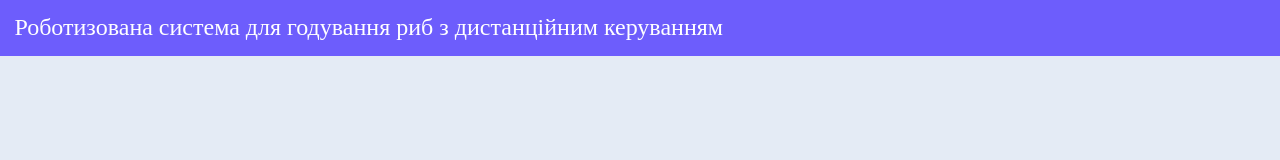
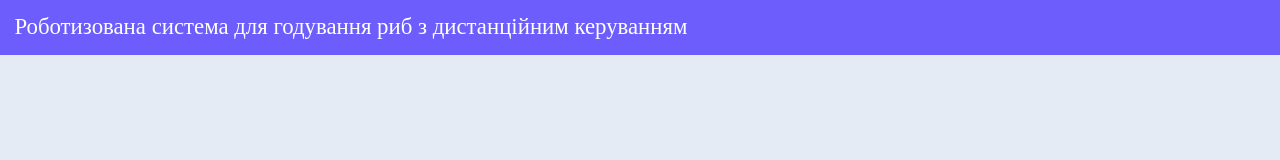
Before and after one commit to FilonenkoDima/FishFeeder, a plain HTML site: page index.html in a window 1280 px wide. Shown: the top 160 px of the page. Drawn offline with nearby package versions, Linux system fonts and the light colour scheme; no server answers.

Commit message:
edit font sixe in header

```diff
--- a/assets/css/style.css
+++ b/assets/css/style.css
@@ -103,7 +103,7 @@ footer {
   }
 
   header {
-    font-size: 2rem;
+    font-size: 1.9rem;
     padding: 1.2rem;
   }
 
--- a/index.html
+++ b/index.html
@@ -36,7 +36,7 @@
   </head>
 
   <body translate="no">
-    <header class="project__name">
+    <header>
       Роботизована система для годування риб з дистанційним керуванням
     </header>
     <div class="container">
```
